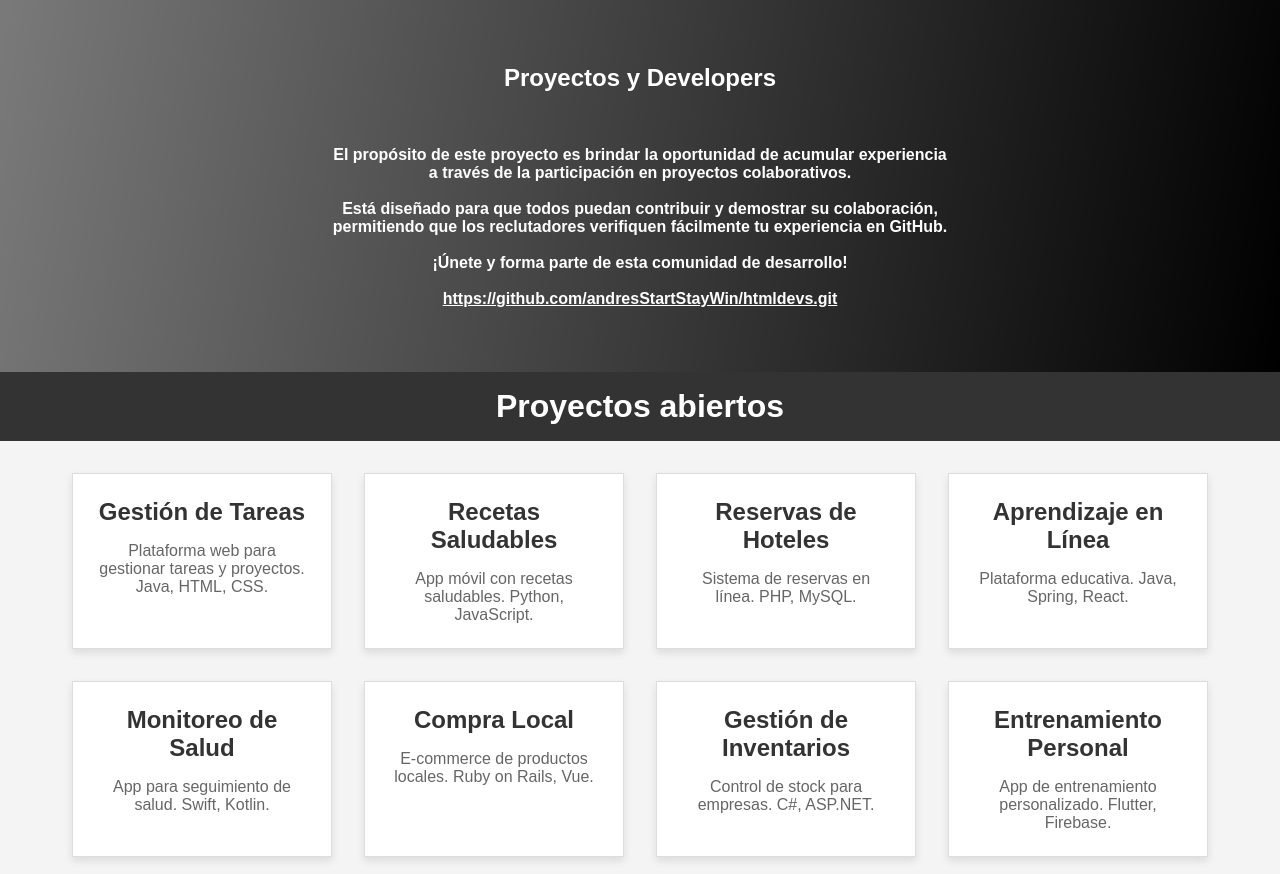
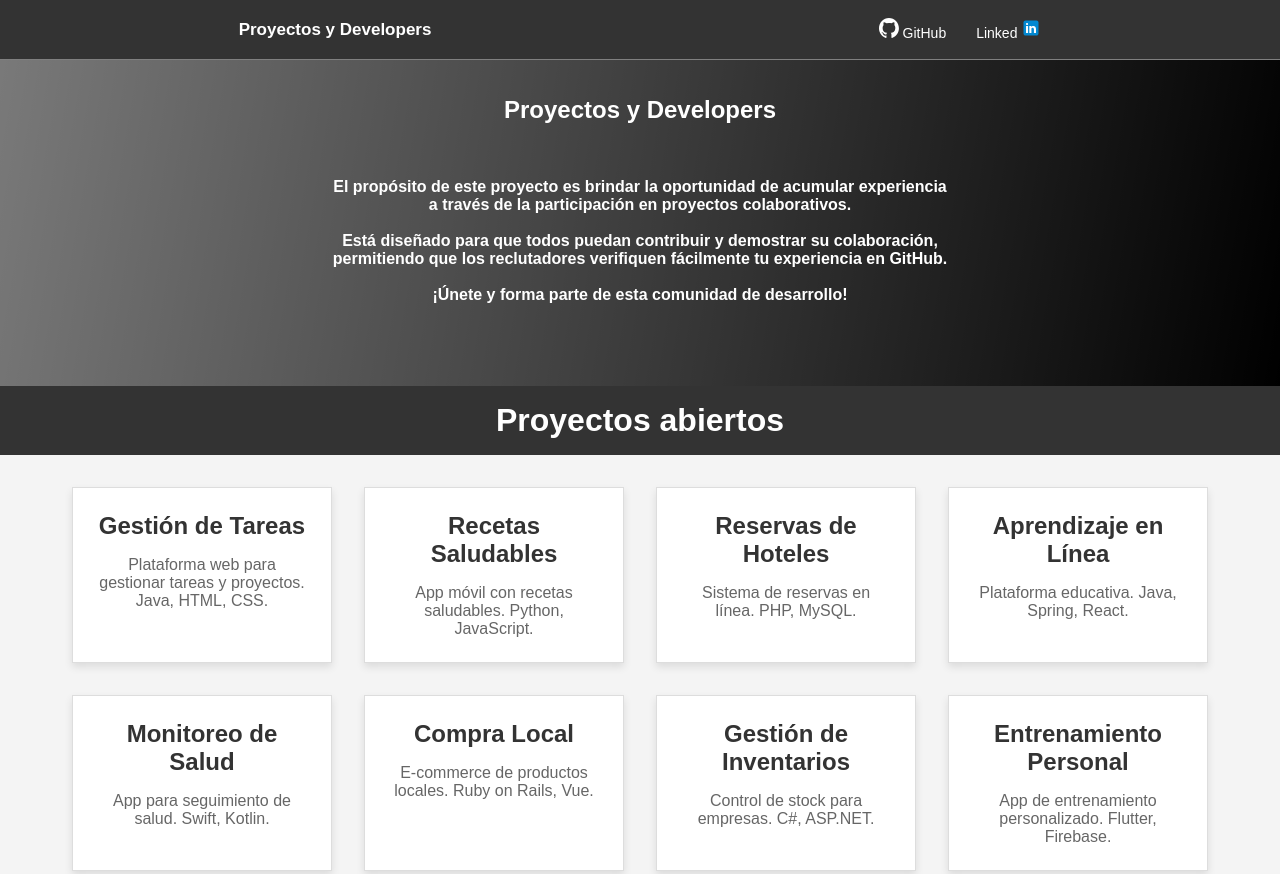
Before and after one commit to andresStartStayWin/htmldevs, a plain HTML site: page index.html in a window 1280 px wide. Shown: the top 874 px of the page. Drawn offline with Linux system fonts and the light colour scheme.

Commit message:
add navbar

```diff
--- a/index.html
+++ b/index.html
@@ -1,17 +1,32 @@
 <!DOCTYPE html>
 <html lang="en">
+
 <head>
     <meta charset="UTF-8">
     <meta name="viewport" content="width=device-width, initial-scale=1.0">
-    <link rel="stylesheet" href="index.css">
+    <link rel="stylesheet" href="./styles/index.css">
     <title>Proyectos</title>
 </head>
+
 <body>
 
+    <header class="head">
+        <nav class="navbar" id="navbar">
+            <span>
+                Proyectos y Developers
+            </span>
+            <ul>
+                <li> <a href="https://github.com/andresStartStayWin/htmldevs">
+                    <img class="icon-left" src="./assets/github-mark-white.svg" width="20"> GitHub
+                </a> </li>
+                <li> <a href="https://www.linkedin.com/in/andres-carabajal-ok/">
+                    Linked <img class="icon-right" src="./assets/linkedin.svg" width="20">
+                </a> </li>
+            </ul>
+        </nav>
+    </header>
 
-
-
-    <section  id="hero">
+    <section id="hero">
 
         <h1>Proyectos y Developers</h1> <br><br>
         <br>
@@ -22,16 +37,12 @@
             permitiendo que los reclutadores verifiquen fácilmente tu experiencia en GitHub. <br><br>
             ¡Únete y forma parte de esta comunidad de desarrollo! <br><br>
 
-    <a href="https://github.com/andresStartStayWin/htmldevs.git" target="_blank" style="color: white;">https://github.com/andresStartStayWin/htmldevs.git</a>
-
 
     </section>
-
 
     <header>
         <h1>Proyectos abiertos</h1>
     </header>
-
 
     <main>
         <div class="project">
@@ -76,8 +87,6 @@
 
     </main>
 
-
-
     <header>
         <h1>Developers</h1>
     </header>
@@ -85,17 +94,14 @@
     <section class="sheet-section">
 
         <div class="responsive-sheet">
-            <iframe src="https://docs.google.com/spreadsheets/d/e/2PACX-1vRyaj8JVqpIOVqcN0XRtW_SbcK22hTWtDLZsEfwBrbKqEpWD32QBfJsLuA9qYOJvlHn4AweMHc2a3au/pubhtml?gid=1704881921&single=true"></iframe>
+            <iframe
+                src="https://docs.google.com/spreadsheets/d/e/2PACX-1vRyaj8JVqpIOVqcN0XRtW_SbcK22hTWtDLZsEfwBrbKqEpWD32QBfJsLuA9qYOJvlHn4AweMHc2a3au/pubhtml?gid=1704881921&single=true"></iframe>
         </div>
     </section>
-
-
-
 
     <header>
         <h1>Proyectos terminados</h1>
     </header>
-
 
     <main>
 
@@ -140,7 +146,7 @@
         </div>
 
     </main>
+    <script src="./js/script.js"></script>
+</body>
 
-
-</body>
 </html>
--- a/index.css
+++ b/styles/index.css
@@ -88,3 +88,70 @@ main {
     top: 0;
     left: 0;
 }
+
+/* CSS para la navbar */
+
+.navbar {
+    z-index: 10;
+    position: fixed;
+    top: 0;
+    left: 0;
+    display: flex;
+    justify-content: space-around;
+    align-items: center;
+    width: 100%;
+    height: 60px;
+    border-bottom: 1px solid gray;
+    transition: top 0.3s ease-in-out;
+    background-color: #333;
+    backdrop-filter: blur(60px) saturate(200%);
+    padding: 0 20px;
+}
+
+.navbar > span{
+    font-weight: 700;
+    font-size: 17px;
+}
+
+.navbar > ul {
+    display: flex;
+    align-items: center;
+    list-style: none;
+    gap: 30px;
+    font-size: 14px;
+}
+
+.icon-left {
+    margin-left: 10px;
+}
+
+.icon-right {
+    margin-right: 0px;
+}
+
+.navbar > ul > li > a {
+    color: white;
+    text-decoration: none;
+    transition: all .3s;
+}
+
+.navbar > ul > li > a:hover {
+    color: gray;
+}
+
+.navbar > ul > li > a > img:hover {
+    filter: blur(0.7px);
+}
+
+@media screen and (max-width: 700px) {
+    .navbar {
+        position: static;
+        flex-direction: column;
+        height: auto;
+        justify-content: center;
+        align-items: center;
+        width: calc(100% - 20px);
+        padding: 10px;
+    }
+
+}
```
Also changed, not shown: assets/github-mark-white.svg (added), assets/linkedin.svg (added). Lines whose indentation alone changed are shown as unchanged.
